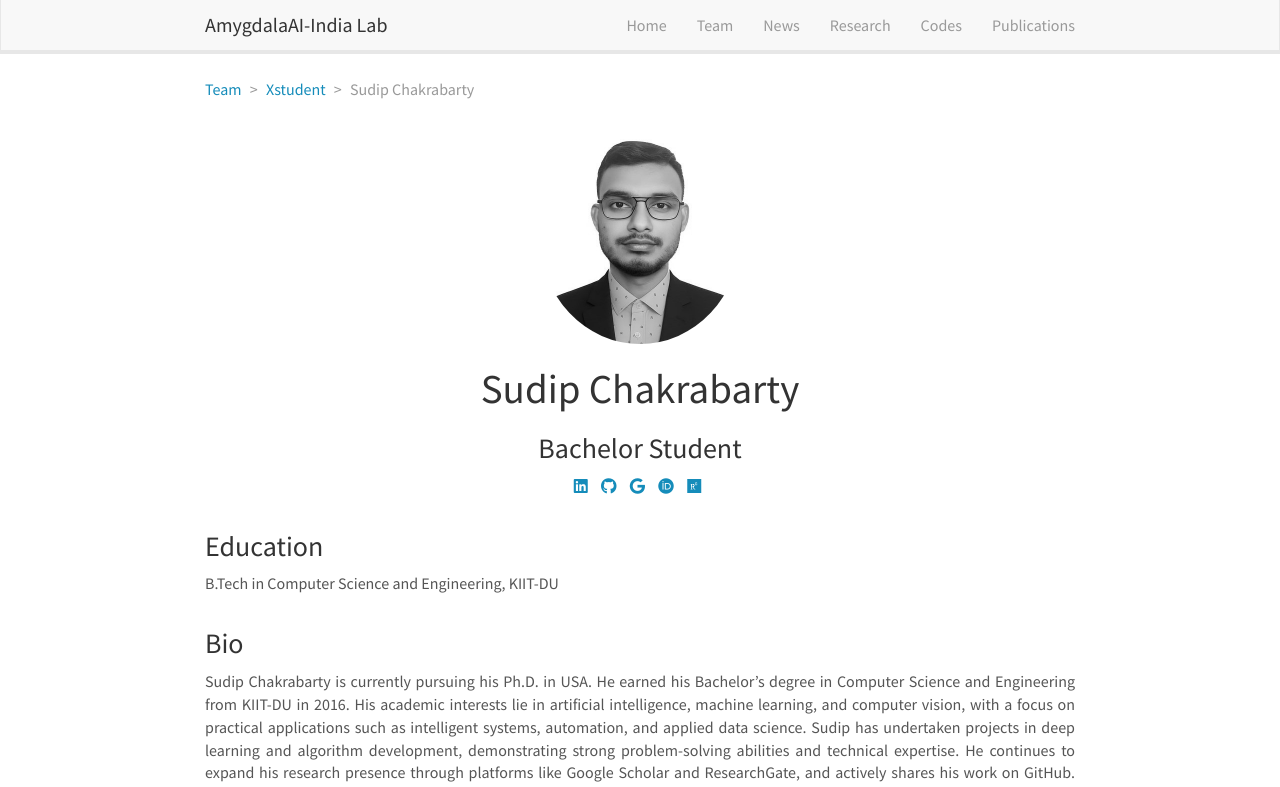
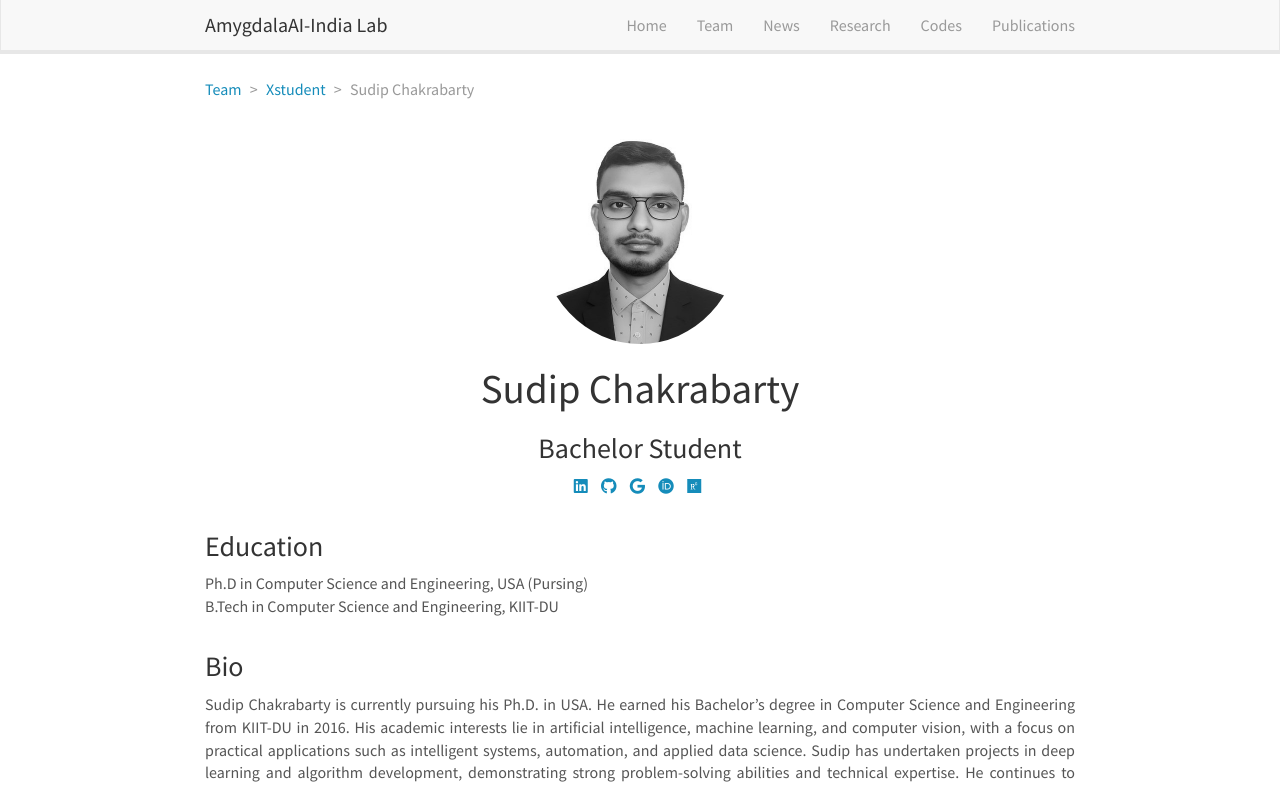
Before and after one commit to amygdalaaiindia/amygdalaaiindia.github.io, a Jekyll site: the page built from _pages/team/_posts/2016-10-10-researcher-xstudent.md, in a window 1280 px wide and 1144 px high. Shown: the top 787 px of the window. Built offline with Jekyll 4.4.1, drawn with Linux system fonts in a browser that asks for light colours; nearby versions of some CDN libraries.

Commit message:
Update and rename 2016-10-10-researcher-student.md to 2016-10-10-researcher-xstudent.md

```diff
--- a/_pages/team/_posts/2016-10-10-researcher-student.md
+++ b/_pages/team/_posts/2016-10-10-researcher-xstudent.md
@@ -14,6 +14,7 @@ social:
     orcid: https://orcid.org/0009-0006-8432-4628
     research-gate: https://www.researchgate.net/profile/Sudip-Chakrabarty-3
 education:
+ - Ph.D in Computer Science and Engineering, USA (Pursing)
  - B.Tech in Computer Science and Engineering, KIIT-DU
 ---
 
```
